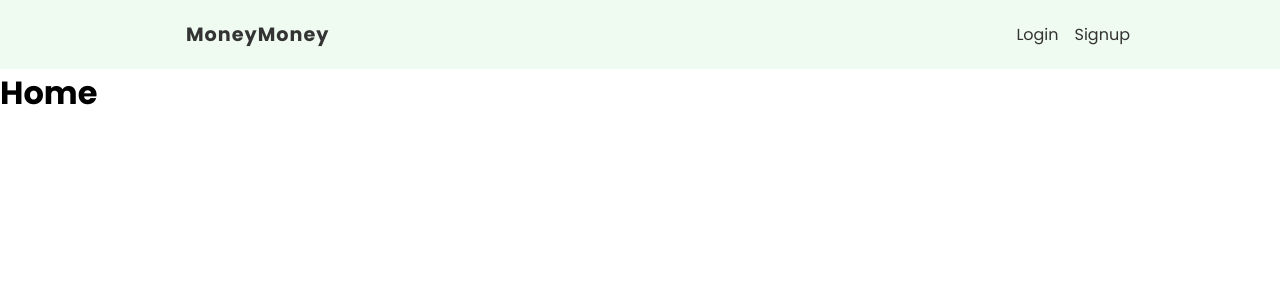
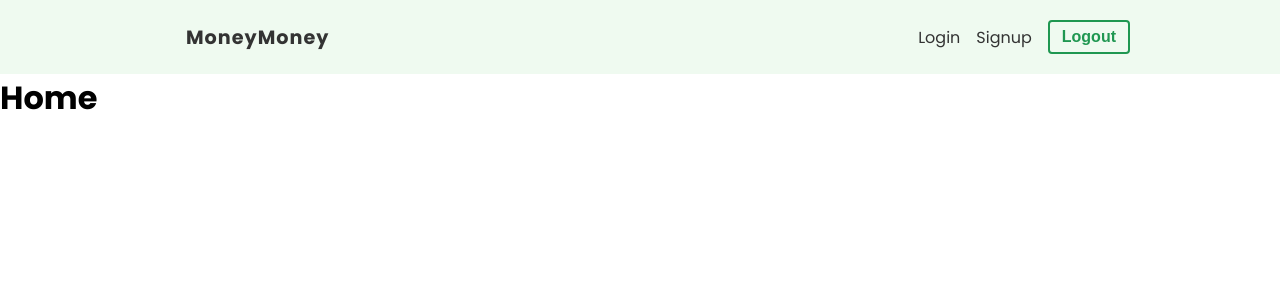
Before and after one commit to yusufisbilir/MoneyMoney-Finance-Tracker, a React (Create React App) app: page / in a window 1280 px wide. Shown: the top 300 px of the page. Built offline with nearby package versions, Linux system fonts and the light colour scheme.

Commit message:
Use useLogout custom hook in navbar.

```diff
--- a/src/components/navbar/Navbar.js
+++ b/src/components/navbar/Navbar.js
@@ -1,8 +1,11 @@
 import styles from "./Navbar.module.css";
 import React from "react";
 import { Link } from "react-router-dom";
+import { useLogout } from "../../hooks/useLogout";
 
 function Navbar() {
+  const { logout } = useLogout();
+
   return (
     <nav className={styles.navbar}>
       <ul>
@@ -17,6 +20,12 @@ function Navbar() {
         <li>
           <Link to="/signup">Signup</Link>
         </li>
+
+        <li>
+          <button className="btn" onClick={logout}>
+            Logout
+          </button>
+        </li>
       </ul>
     </nav>
   );
--- a/src/hooks/useLogout.js
+++ b/src/hooks/useLogout.js
@@ -2,7 +2,7 @@ import { useState } from "react";
 import { projectAuth } from "../firebase/config";
 import { useAuthContext } from "./useAuthContext";
 
-const useLogout = () => {
+export const useLogout = () => {
   const [error, setError] = useState(null);
   const [isPending, setIsPending] = useState(false);
   const { dispatch } = useAuthContext();
```
